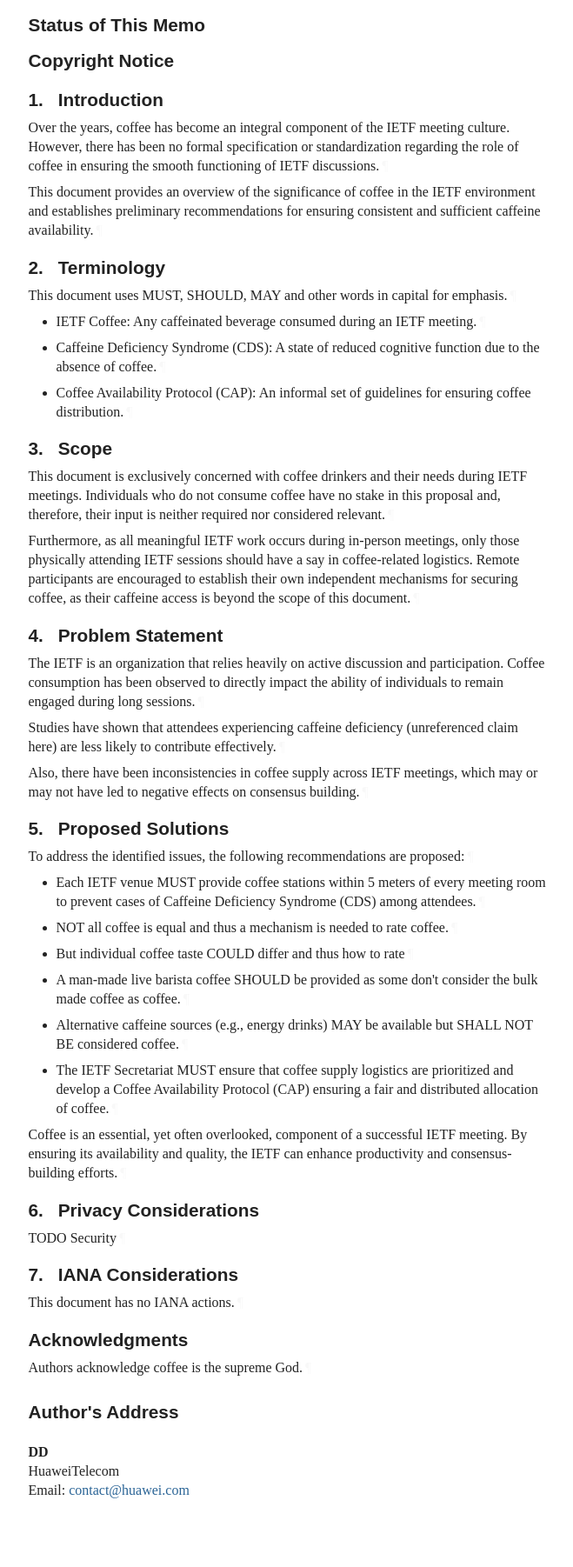
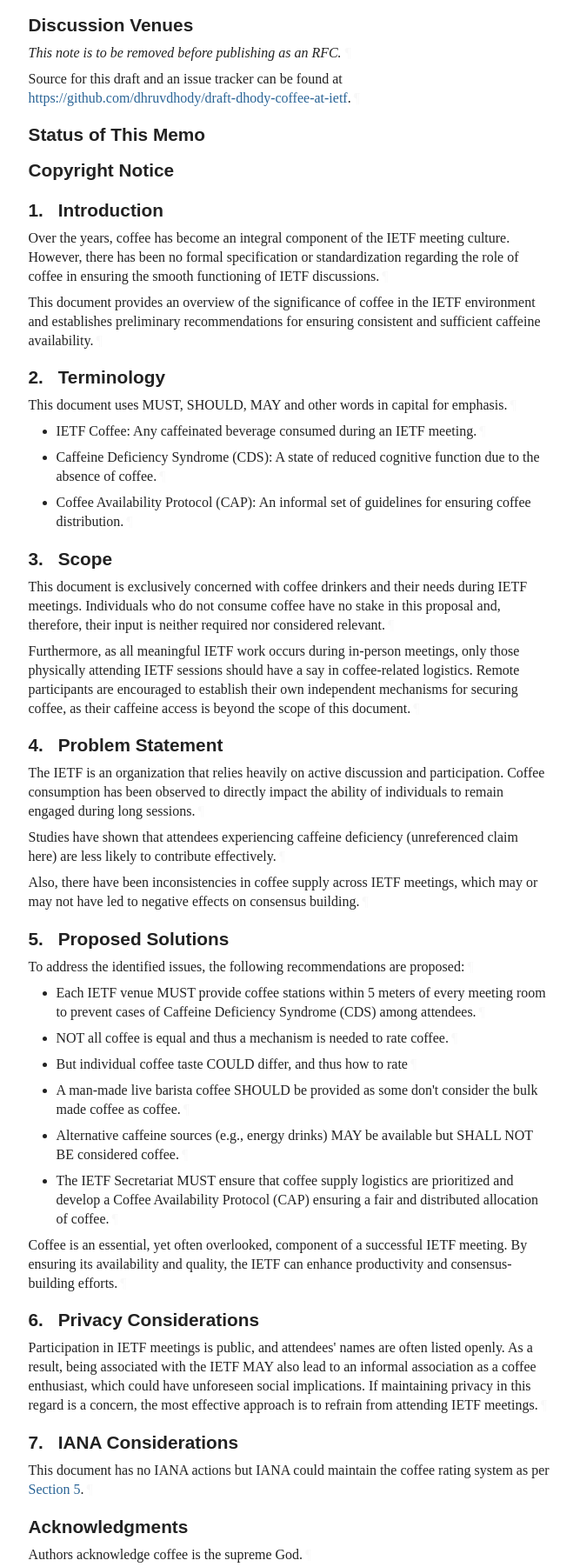
Before and after one commit to dhruvdhody/draft-dhody-coffee-at-ietf, a plain HTML site: page draft-dhody-coffee-at-ietf.html in a window 1280 px wide. Shown: the part 539-2341 px from the top of the page at 87% size, without its empty margins (92-751 px from the left). Drawn offline with Linux system fonts and the light colour scheme; a web font is replaced by a local one.

Commit message:
Script updating gh-pages from dbec406. [ci skip]

```diff
--- a/draft-dhody-coffee-at-ietf.html
+++ b/draft-dhody-coffee-at-ietf.html
@@ -1058,7 +1058,7 @@ svg :is([fill="white"], [fill^="#fff"]) {
 <div id="internal-metadata" class="document-information">
 <dl id="identifiers">
 <dt class="label-workgroup">Workgroup:</dt>
-<dd class="workgroup">WG Working Group</dd>
+<dd class="workgroup">GEN</dd>
 <dt class="label-internet-draft">Internet-Draft:</dt>
 <dd class="internet-draft">draft-dhody-coffee-at-ietf-latest</dd>
 <dt class="label-published">Published:</dt>
@@ -1083,6 +1083,14 @@ svg :is([fill="white"], [fill^="#fff"]) {
       <h2 id="abstract"><a href="#abstract" class="selfRef">Abstract</a></h2>
 <p id="section-abstract-1">This document highlights the critical role that coffee plays in the productivity, engagement, and overall morale of participants at IETF meetings. This document describes best practices for coffee consumption and suggests recommendations for future IETF meetings.<a href="#section-abstract-1" class="pilcrow">¶</a></p>
 <p id="section-abstract-2">Coffee is a well-known stimulant, therefore the IETF MUST provide unlimited coffee at all events.<a href="#section-abstract-2" class="pilcrow">¶</a></p>
+</section>
+<section class="note rfcEditorRemove" id="section-note.1">
+      <h2 id="name-discussion-venues">
+<a href="#name-discussion-venues" class="section-name selfRef">Discussion Venues</a>
+      </h2>
+<p id="section-note.1-1">This note is to be removed before publishing as an RFC.<a href="#section-note.1-1" class="pilcrow">¶</a></p>
+<p id="section-note.1-2">Source for this draft and an issue tracker can be found at
+    <span><a href="https://github.com/dhruvdhody/draft-dhody-coffee-at-ietf">https://github.com/dhruvdhody/draft-dhody-coffee-at-ietf</a></span>.<a href="#section-note.1-2" class="pilcrow">¶</a></p>
 </section>
 <div id="status-of-memo">
 <section id="section-boilerplate.1">
@@ -1210,7 +1218,7 @@ svg :is([fill="white"], [fill^="#fff"]) {
 <p id="section-4-3">Also, there have been inconsistencies in coffee supply across IETF meetings, which may or may not have led to negative effects on consensus building.<a href="#section-4-3" class="pilcrow">¶</a></p>
 </section>
 </div>
-<div id="proposed-solutions">
+<div id="ps">
 <section id="section-5">
       <h2 id="name-proposed-solutions">
 <a href="#section-5" class="section-number selfRef">5. </a><a href="#name-proposed-solutions" class="section-name selfRef">Proposed Solutions</a>
@@ -1224,7 +1232,7 @@ svg :is([fill="white"], [fill^="#fff"]) {
           <p id="section-5-2.2.1">NOT all coffee is equal and thus a mechanism is needed to rate coffee.<a href="#section-5-2.2.1" class="pilcrow">¶</a></p>
 </li>
         <li class="normal" id="section-5-2.3">
-          <p id="section-5-2.3.1">But individual coffee taste COULD differ and thus how to rate<a href="#section-5-2.3.1" class="pilcrow">¶</a></p>
+          <p id="section-5-2.3.1">But individual coffee taste COULD differ, and thus how to rate<a href="#section-5-2.3.1" class="pilcrow">¶</a></p>
 </li>
         <li class="normal" id="section-5-2.4">
           <p id="section-5-2.4.1">A man-made live barista coffee SHOULD be provided as some don't consider the bulk made coffee as coffee.<a href="#section-5-2.4.1" class="pilcrow">¶</a></p>
@@ -1244,7 +1252,7 @@ svg :is([fill="white"], [fill^="#fff"]) {
       <h2 id="name-privacy-considerations">
 <a href="#section-6" class="section-number selfRef">6. </a><a href="#name-privacy-considerations" class="section-name selfRef">Privacy Considerations</a>
       </h2>
-<p id="section-6-1">TODO Security<a href="#section-6-1" class="pilcrow">¶</a></p>
+<p id="section-6-1">Participation in IETF meetings is public, and attendees' names are often listed openly. As a result, being associated with the IETF MAY also lead to an informal association as a coffee enthusiast, which could have unforeseen social implications. If maintaining privacy in this regard is a concern, the most effective approach is to refrain from attending IETF meetings.<a href="#section-6-1" class="pilcrow">¶</a></p>
 </section>
 </div>
 <div id="iana-considerations">
@@ -1252,7 +1260,7 @@ svg :is([fill="white"], [fill^="#fff"]) {
       <h2 id="name-iana-considerations">
 <a href="#section-7" class="section-number selfRef">7. </a><a href="#name-iana-considerations" class="section-name selfRef">IANA Considerations</a>
       </h2>
-<p id="section-7-1">This document has no IANA actions.<a href="#section-7-1" class="pilcrow">¶</a></p>
+<p id="section-7-1">This document has no IANA actions but IANA could maintain the coffee rating system as per <a href="#ps" class="auto internal xref">Section 5</a>.<a href="#section-7-1" class="pilcrow">¶</a></p>
 </section>
 </div>
 <div id="acknowledgments">
```
Also changed, not shown: draft-dhody-coffee-at-ietf.txt.
